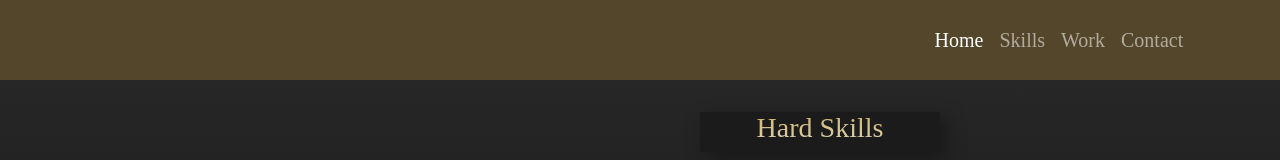
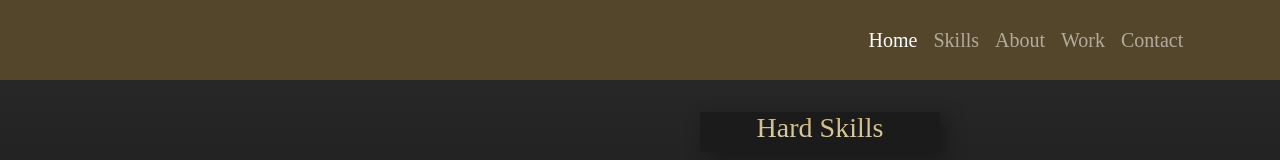
Before and after one commit to devitruvius/personal-portfolio, a plain HTML site: page certificates.html in a window 1280 px wide. Shown: the top 160 px of the page. Drawn offline with nearby package versions, Linux system fonts and the light colour scheme; a web font is replaced by a local one.

Commit message:
Feat: Updating the #about-section on certificates.html

```diff
--- a/certificates.html
+++ b/certificates.html
@@ -29,6 +29,9 @@
                         </li>
                         <li class="nav-item">
                             <a class="nav-link" href="index.html#skills-section">Skills</a>
+                        </li>
+                        <li class="nav-item">
+                            <a class="nav-link" href="index.html#about-section">About</a>
                         </li>
                         <li class="nav-item">
                             <a class="nav-link" href="index.html#work-section">Work</a>
```
